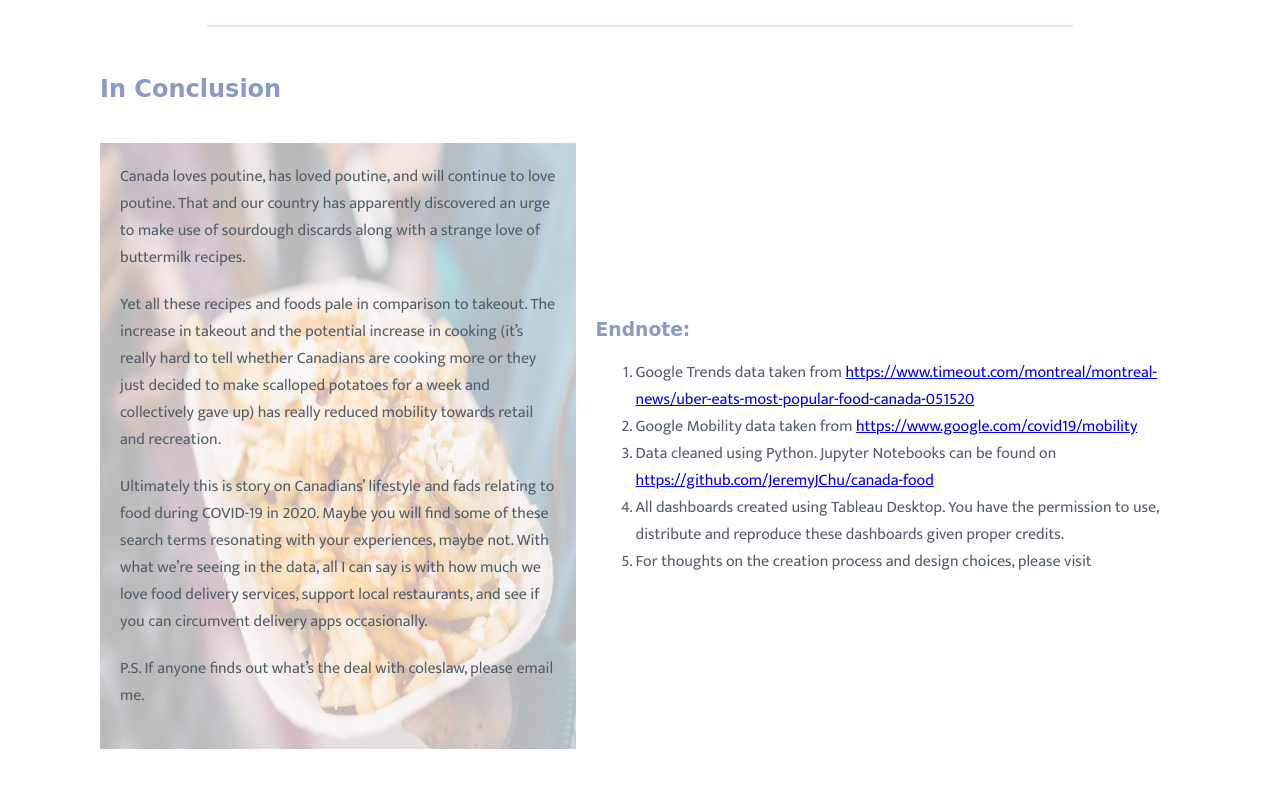
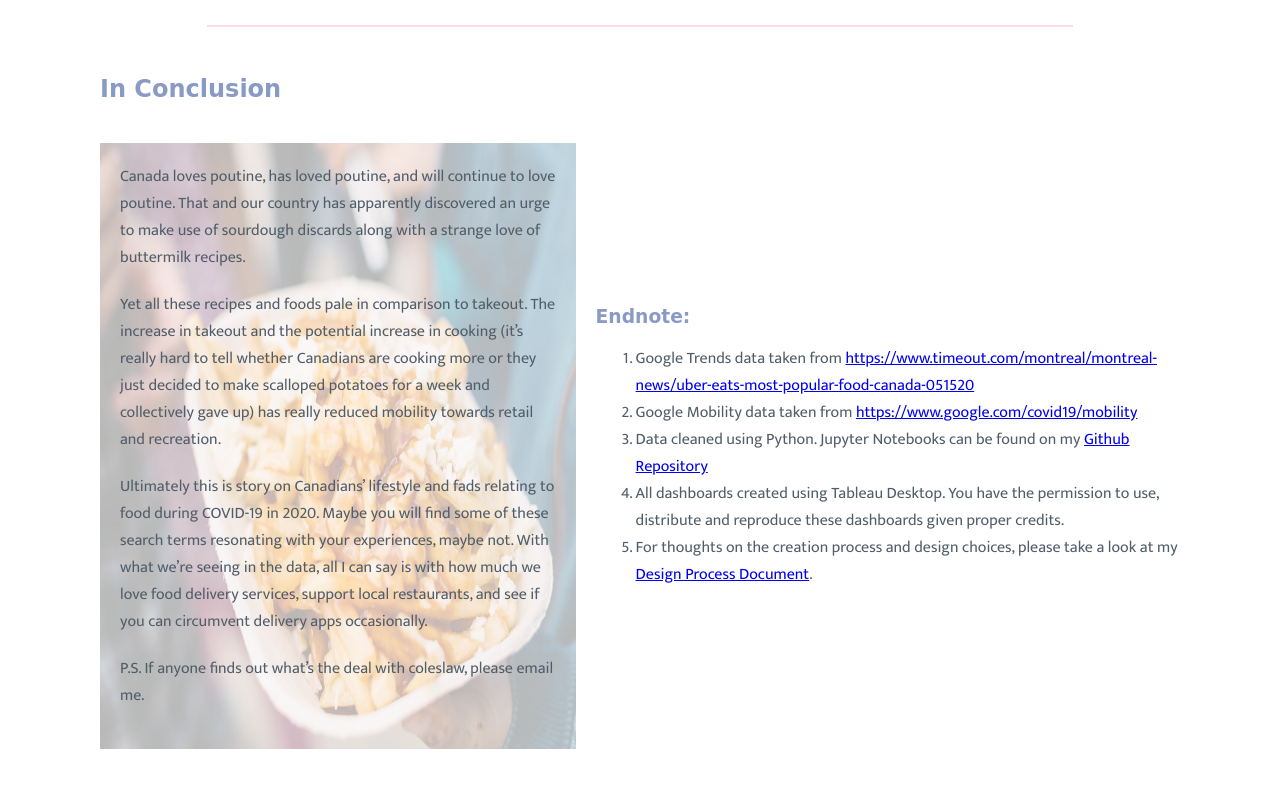
Before and after one commit to JeremyJChu/canadian-covid-food-trends, a plain HTML site: page index.html in a window 1280 px wide. Shown: the part 3658-4445 px from the top of the page. Drawn offline with Linux system fonts and the light colour scheme; a web font is replaced by a local one.

Commit message:
Update index.html

```diff
--- a/index.html
+++ b/index.html
@@ -4,8 +4,8 @@
 <head>
   <meta charset="utf-8">
 
-  <title>Search ScrollyTelling</title>
-  <meta name="description" content="Search ScrollyTelling">
+  <title>Canadian Covid Food Trends</title>
+  <meta name="description" content="A Scrollytelling attempt to convey information about how Covid impacted the food search trends of Canadians.">
   <meta name="author" content="Jeremy Chu">
 
   <link rel="stylesheet" href="styles.css">
@@ -161,9 +161,9 @@
           <ol>
             <li>Google Trends data taken from <a href="https://www.timeout.com/montreal/montreal-news/uber-eats-most-popular-food-canada-051520">https://www.timeout.com/montreal/montreal-news/uber-eats-most-popular-food-canada-051520</a></li>
             <li>Google Mobility data taken from <a href="https://www.google.com/covid19/mobility/">https://www.google.com/covid19/mobility</a></li>
-            <li>Data cleaned using Python. Jupyter Notebooks can be found on <a href="https://github.com/JeremyJChu/canada-food">https://github.com/JeremyJChu/canada-food</a></li>
-            <li>All dashboards created using Tableau Desktop. You have the permission to use, distribute and reproduce these dashboards given proper credits. </li>
-            <li>For thoughts on the creation process and design choices, please visit </li>
+            <li>Data cleaned using Python. Jupyter Notebooks can be found on my <a href="https://github.com/JeremyJChu/canadian-covid-food-trends" target="_blank">Github Repository</a></li>
+            <li>All dashboards created using Tableau Desktop. You have the permission to use, distribute and reproduce these dashboards given proper credits.</li>
+            <li>For thoughts on the creation process and design choices, please take a look at my <a href="https://github.com/JeremyJChu/canadian-covid-food-trends/blob/dac32bba9d620ce1227de24f29b372b6e440ca37/design%20process/Thoughts/Canadian%20COVID%20Food%20Trends%20Thoughts.pdf" target="_blank">Design Process Document</a>.</li>
           </ol>
         </div>
       </div>
```
